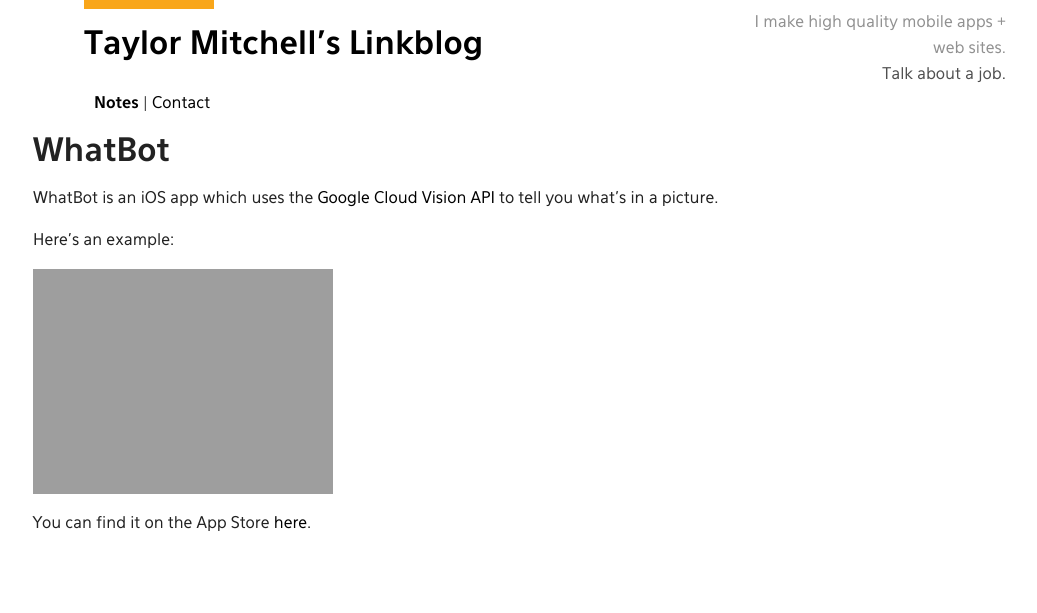
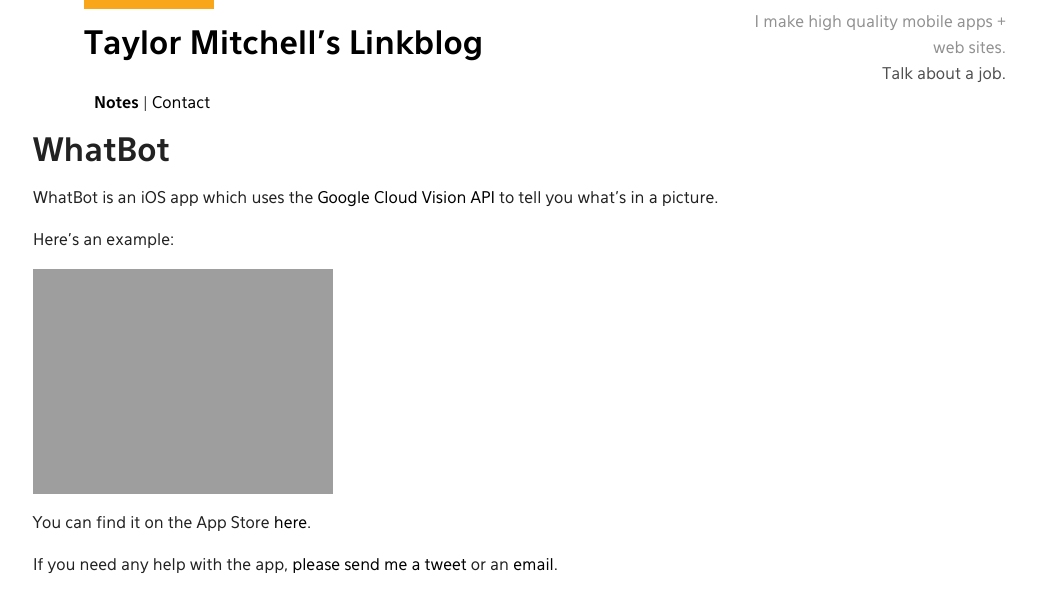
Before and after one commit to taylorwmitchell/taylorwmitchell.github.io, a Jekyll site: the page built from whatbot.md, in a window 1280 px wide. Shown: the top 613 px of the page, without its empty margins (95-1132 px from the left). Built offline with Jekyll 4.4.1, drawn with Linux system fonts in a browser that asks for light colours; nearby versions of some CDN libraries.

Commit message:
update WhatBot screenshot, add contact details for support

```diff
--- a/whatbot.md
+++ b/whatbot.md
@@ -11,3 +11,5 @@
 ![WhatBot screenshot]({{ site.url }}/img/whatbot-screenshot.png)
 
 You can find it on the App Store [here]().
+
+If you need any help with the app, [please send me a tweet](twitter.com/taylorwmitchell) or an [email](mailto:taylor@ponchochap.com).
```
Also changed, not shown: 1 other file.
